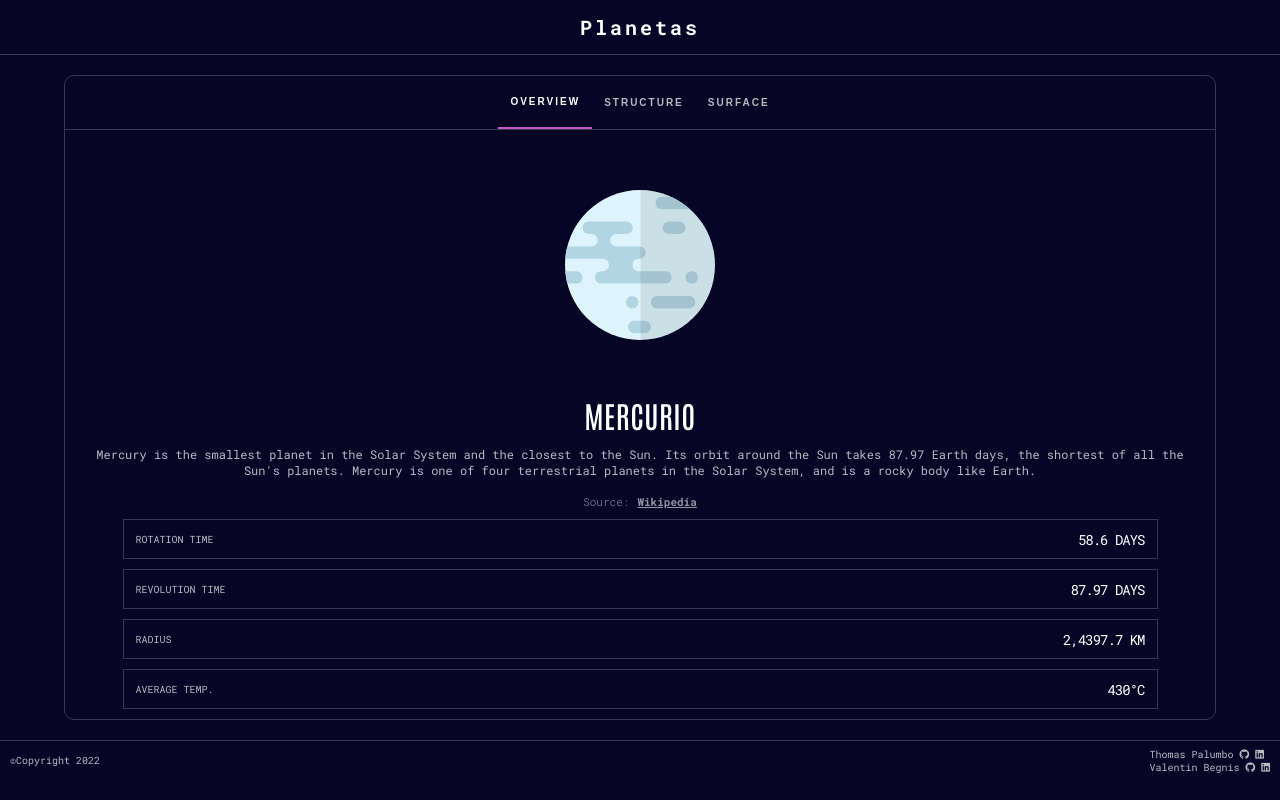
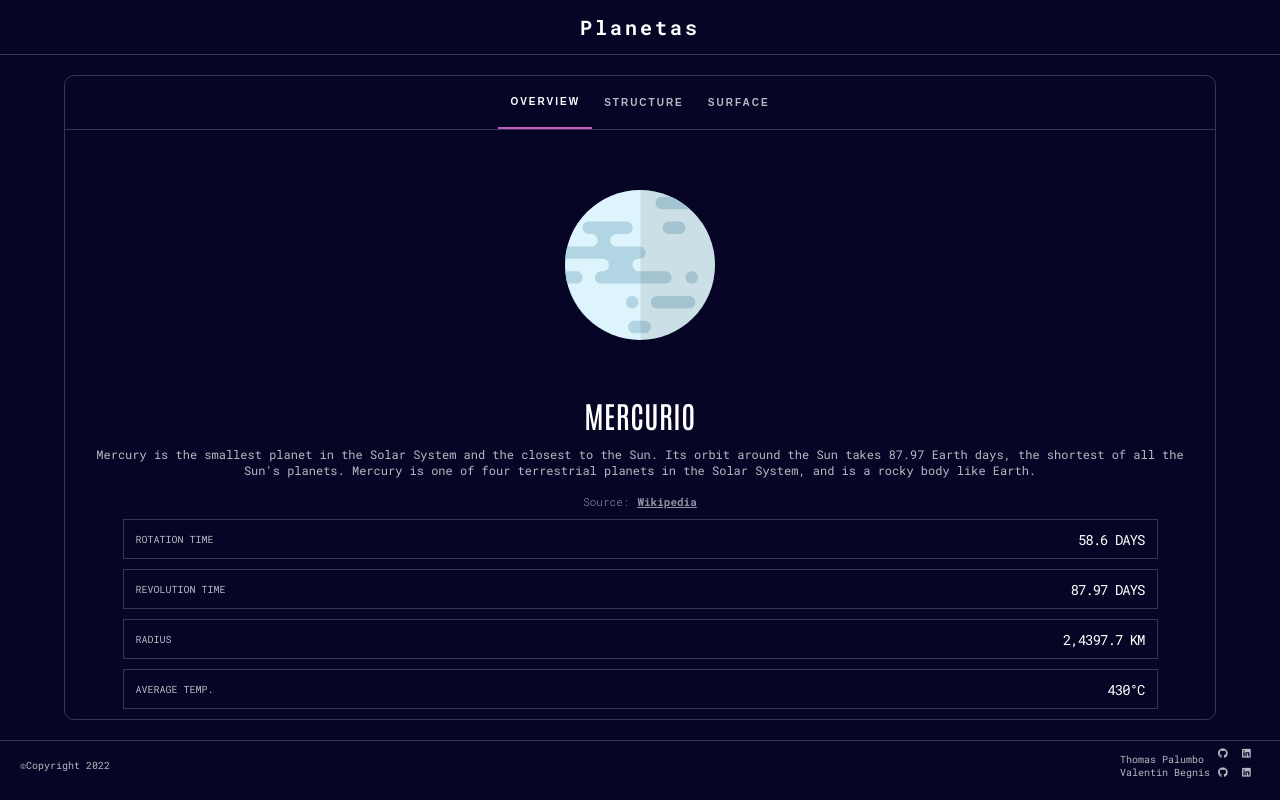
Before and after one commit to thomaspalumbo/the-planets, a plain HTML site: page index.html in a window 1280 px wide. Drawn offline with Linux system fonts and the light colour scheme.

Commit message:
footer finalizado

```diff
--- a/index.html
+++ b/index.html
@@ -49,15 +49,20 @@
     </main>
     <footer class="footer">
         <p class="footer__copyright">&copy;Copyright 2022</p>
-        <p class="footer__autores">
+        <div class="footer__autores">
+            <p>
                 Thomas Palumbo
+                <br>
+                Valentin Begnis
+            </p>
+            <div>
                 <a href="https://github.com/thomaspalumbo"><i class="github fa-brands fa-github"></i></a></i>
                 <a href="https://www.linkedin.com/in/thomaspalumbo/"><i class="linkedin fa-brands fa-linkedin"></i></a>
                 <br>
-            Valentin Begnis
                 <a href="https://github.com/valentinbegnis"><i class=" github fa-brands fa-github"></i></a></i>
                 <a href="https://www.linkedin.com/in/valentin-begnis-a92189142/"><i class="linkedin fa-brands fa-linkedin"></i></a>
-        </p>
+            </div>
+        </div>
     </footer>
     <script src="https://kit.fontawesome.com/7dcbc415be.js" crossorigin="anonymous"></script>
 </body>
--- a/style.css
+++ b/style.css
@@ -160,7 +160,8 @@ body {
 }
 
 .footer {
-    height: 40px;
+    height: 50px;
+    width: 100%;
     display: flex;
     justify-content: space-between;
     border-top: 1px solid #37374e;
@@ -168,12 +169,24 @@ body {
     color: var(--text-secondary);
 }
 
-.footer__copyright,
-.footer__autores {
-    margin: auto 10px;
+.footer .footer__copyright {
+    margin: auto 20px;
 }
 
-.footer__autores .github,
-.footer__autores .linkedin {
+.footer .footer__autores {
+    display: flex;
+    align-items: center;
+    margin-right: 20px;
+}
+
+.footer__autores p {
+    margin-right: 8px;
+}
+
+.footer .github,
+.footer .linkedin {
     color: var(--text-secondary);
+    height: 18px;
+    width: 18px;
+
 }
```
Lines whose indentation alone changed are shown as unchanged.
